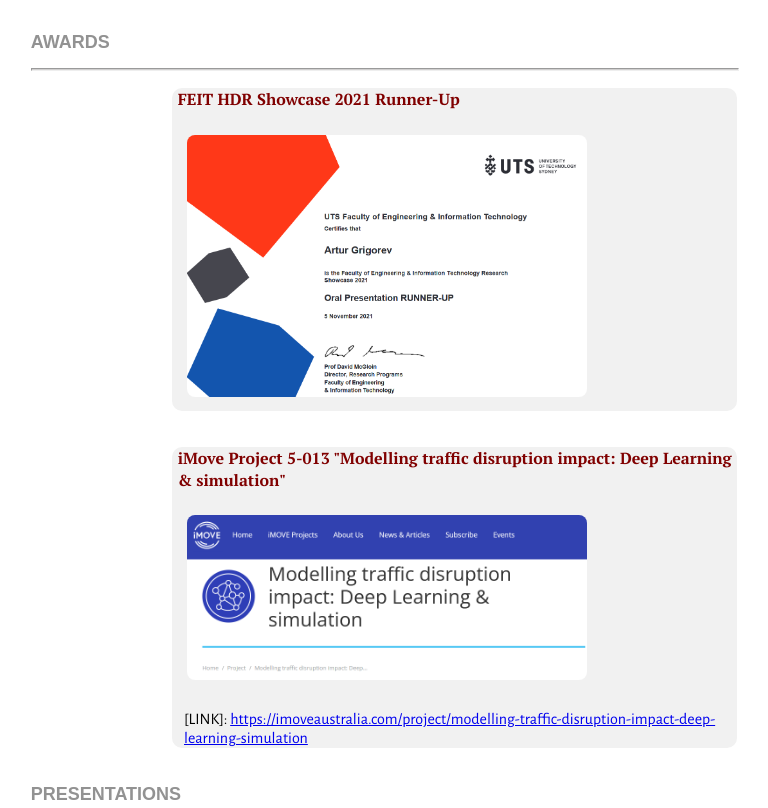
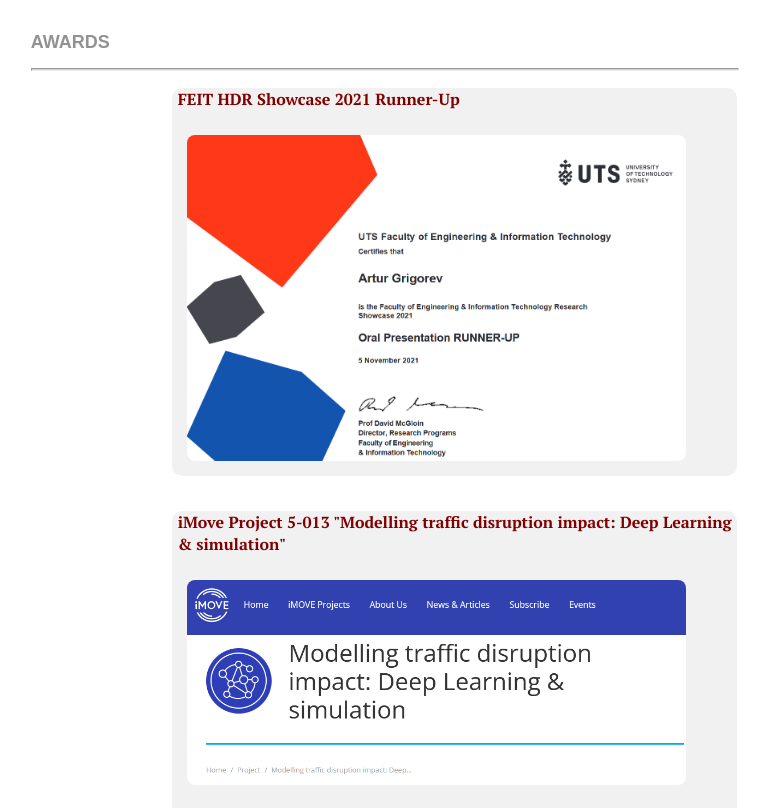
Before and after one commit to arturgrigorev/arturgrigorev.github.io, a plain HTML site: page index.html in a window 768 px wide. Shown: the part 4463-5271 px from the top of the page. Drawn offline with nearby package versions, Linux system fonts and the light colour scheme.

Commit message:
Update aboutPageStyle.css

```diff
--- a/AboutPageAssets/styles/aboutPageStyle.css
+++ b/AboutPageAssets/styles/aboutPageStyle.css
@@ -343,9 +343,9 @@ header .socialNetworkNavBar .socialNetworkNav {
 .section2Content p a img {
     padding: 4px;
 	border-radius: 12px;
-	width:auto;
+	width:inherit;
 	height:auto;
-	max-width: 400px;
+	max-width: 90%;
 }
 
 .mainContent .externalResourcesNav {
```
